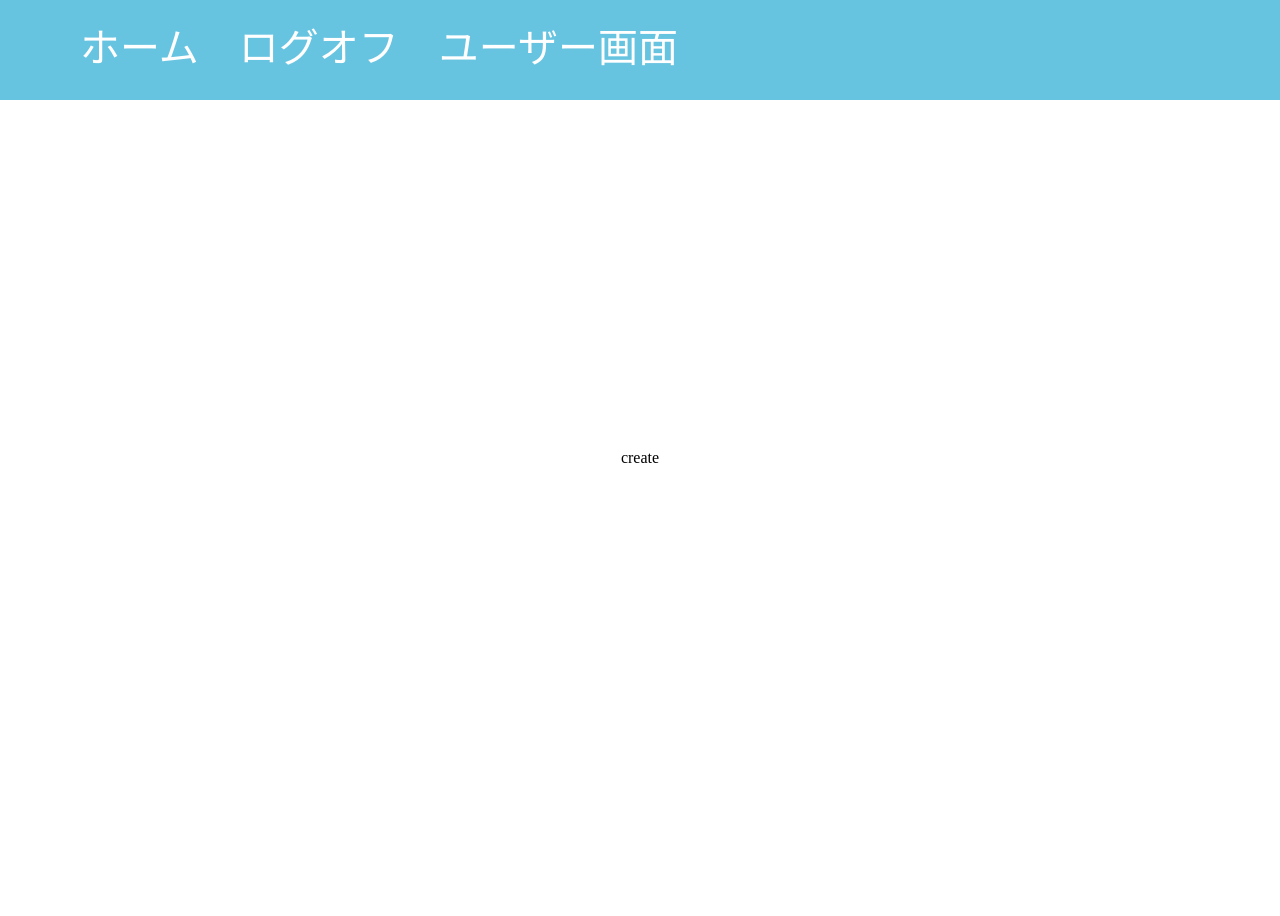
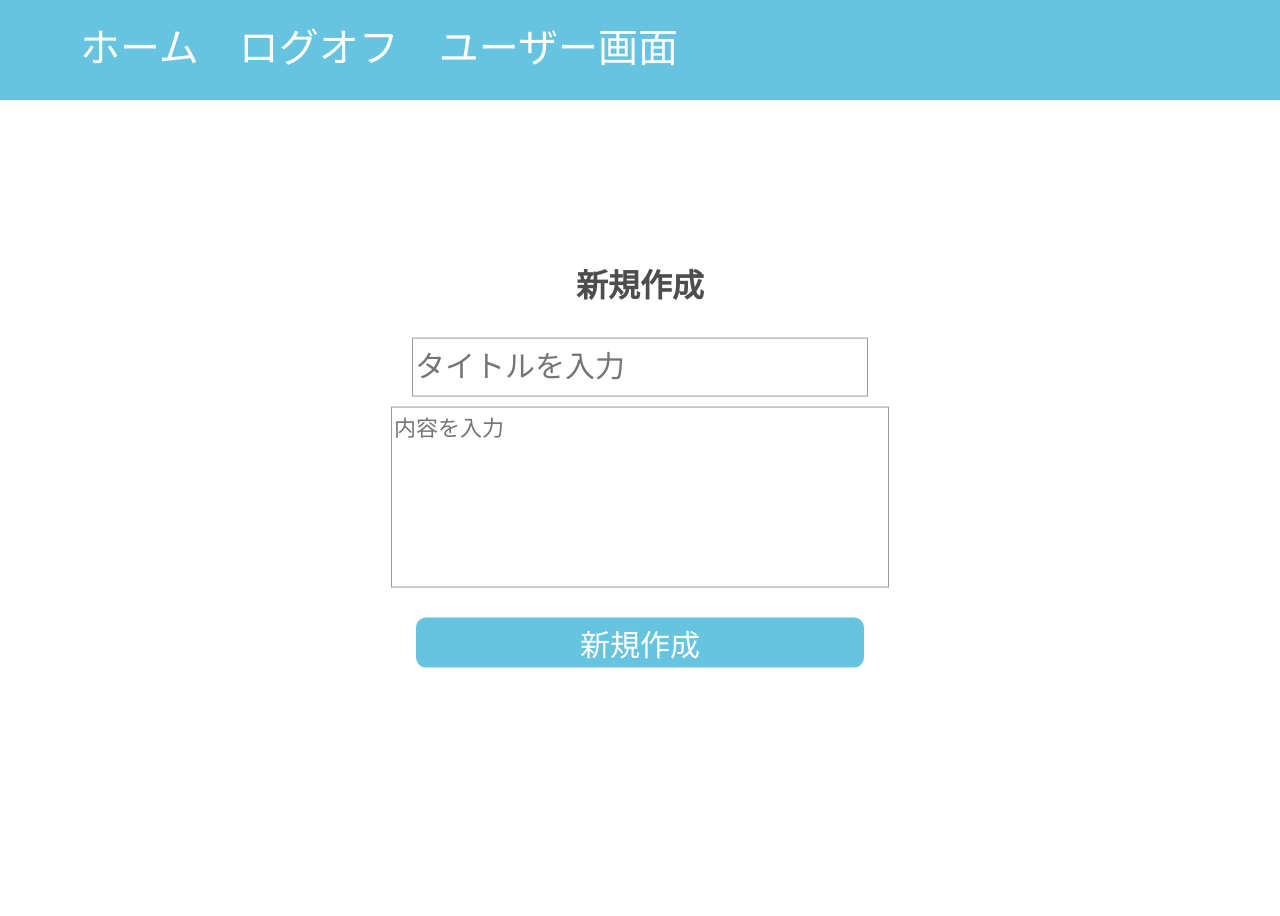
Before and after one commit to nto300002/todo-rareTech, a Flask app: page /create in a window 1280 px wide. Run offline with Flask 2, Linux system fonts and the light colour scheme; some libraries are stand-ins or nearby versions.

Commit message:
#3_add: create.html&css-UI

```diff
--- a/static/create.css
+++ b/static/create.css
@@ -0,0 +1,36 @@
+form {
+  display: flex;
+  flex-direction: column;
+  justify-content: center;
+  align-items: center;
+}
+
+h1 {
+  color: rgb(77, 77, 77);
+}
+
+input {
+  font-size: 30px;
+  width: 450px;
+  height: 55px;
+  margin: 10px;
+  border: 0.5px solid rgb(149, 154, 160);
+}
+
+textarea {
+  resize: none;
+  font-size: 22px;
+  border: 0.5px solid rgb(149, 154, 160);
+}
+
+.submit {
+  background-color: rgb(103, 196, 225);
+  color: white;
+  font-size: 30px;
+  border-style: none;
+  border-radius: 10px;
+  width: 90%;
+  height: 50px;
+  margin-top: 1em;
+  cursor: pointer;
+}
--- a/templates/create.html
+++ b/templates/create.html
@@ -4,5 +4,11 @@
 <title>やさしいおぼえがき</title>
 {% endblock %}
 {% block main %}
-    <p>create</p>
+<form action="" method="post" class="form-example">
+  <h1>新規作成</h1>
+  <input type="text" name="title" id="title" placeholder="タイトルを入力" required>
+  <textarea id="detail" name="story"
+  rows="7" cols="36" placeholder="内容を入力"></textarea>
+  <input type="submit" value="新規作成" class="submit">
+</form>
 {% endblock %}
```
